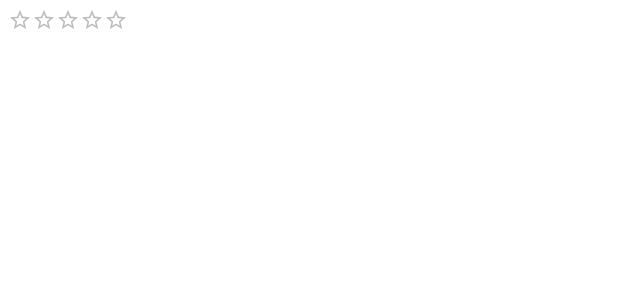
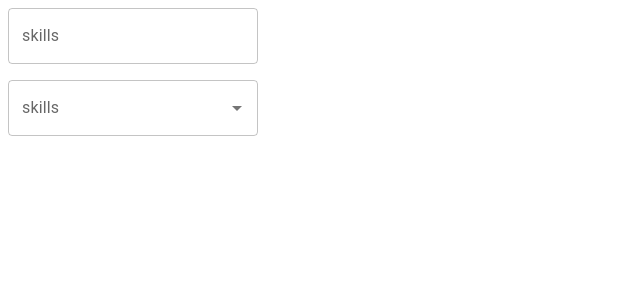
Before and after one commit to Busra-Demirkesen/mui-exercise, a React (Vite) app: page / in a window 1280 px wide. Shown: the top 300 px of the page, without its empty margins (0-640 px from the left). Built offline with nearby package versions, Linux system fonts and the light colour scheme.

Commit message:
feat: implement MuiAutocomplete component and update MuiRating functionality

```diff
--- a/src/App.tsx
+++ b/src/App.tsx
@@ -2,12 +2,13 @@
 //import MuiButton from "./components/MuiButton"
 
 import "./App.css";
+import MuiAutocomplete from "./components/MuiAutocomplete";
 //import MuiSwitch from './components/MuiSwitch'
 //import MuiCheckbox from './components/MuiCheckbox'
 //import MuiRadioButton from './components/MuiRadioButton'
 //import MuiSelect from './components/MuiSelect'
 //import MuiTextField from "./components/MuiTextField"
-import MuiRating from "./components/MuiRating";
+//import MuiRating from "./components/MuiRating";
 
 function App() {
   return (
@@ -22,7 +23,8 @@ function App() {
       {/* <MuiCheckbox/> */}
       {/* <MuiSwitch/> */}
 
-      <MuiRating />
+      {/* <MuiRating /> */}
+      <MuiAutocomplete/>
     </div>
   );
 }
--- /dev/null
+++ b/src/components/MuiAutocomplete.tsx
@@ -0,0 +1,52 @@
+import { Stack, Autocomplete, TextField } from "@mui/material";
+import { useState } from "react";
+
+
+type Skill = {
+    id:number;
+    label:string;
+}
+
+const skills = [
+  "HTML",
+  "CSS",
+  "JavaScript",
+  "React",
+  "Node.js",
+  "Python",
+  "Java",
+  "C++",
+];
+
+const skillsOptions = skills.map((skill,index) => ({
+    id:index+1,
+    label:skill
+}))
+
+const MuiAutocomplete = () => {
+  const [value, setValue] = useState<string | null>(null);
+   const [skill, setSkill] = useState<Skill | null>(null);
+  console.log({skill});
+  return (
+    <Stack spacing={2} width={"250px"}>
+      <Autocomplete
+        options={skills}
+        renderInput={(params) => <TextField {...params} label="skills" />}
+        value={value}
+        onChange={(event:any, newValue:string | null)=> setValue(newValue)}
+        freeSolo
+      />
+
+
+      <Autocomplete
+        options={skillsOptions}
+        renderInput={(params) => <TextField {...params} label="skills" />}
+        value={skill}
+        onChange={(event:any, newValue:Skill | null)=> setSkill(newValue)}
+
+      />
+    </Stack>
+  );
+};
+
+export default MuiAutocomplete;
--- a/src/components/MuiRating.tsx
+++ b/src/components/MuiRating.tsx
@@ -1,11 +1,27 @@
-import React from 'react'
-import { Stack, Rating } from '@mui/material'
+import React, { useState } from "react";
+import { Stack, Rating } from "@mui/material";
+import FavoriteIcon from "@mui/icons-material/Favorite";
+import FavoriteBorderIcon from "@mui/icons-material/FavoriteBorder";
+
 const MuiRating = () => {
+  const [value, setValue] = useState<number | null>(null);
+
+  const handleChange = (_: React.SyntheticEvent, newValue: number | null) => {
+    setValue(newValue);
+  };
+
   return (
     <Stack spacing={2}>
-      <Rating/>
+      <Rating
+        value={value}
+        onChange={handleChange}
+        precision={0.5}
+        size="large"
+        icon={<FavoriteIcon fontSize="inherit" />}
+        emptyIcon={<FavoriteBorderIcon fontSize="inherit" />}
+      />
     </Stack>
-  )
-}
+  );
+};
 
-export default MuiRating
+export default MuiRating;
```
